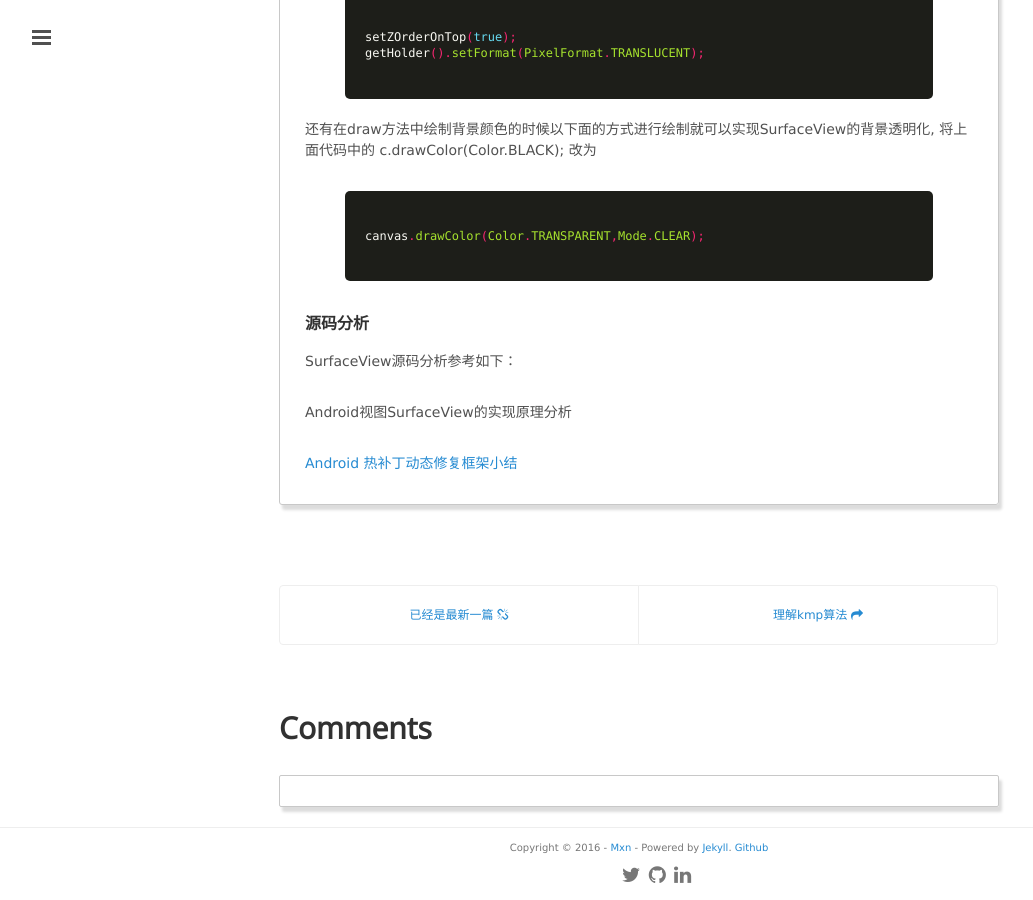
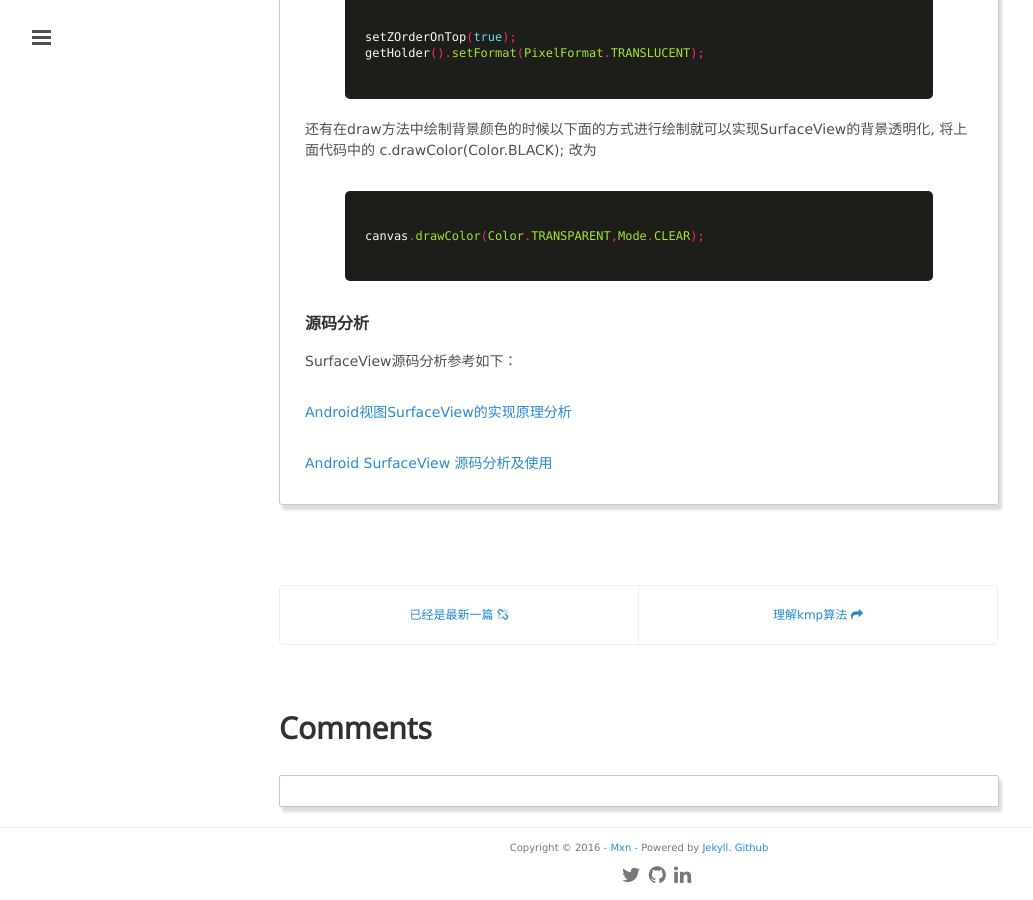
Before and after one commit to mxn21/mxn21.github.io, a Jekyll site: the page built from _posts/2016-3-17-SurfaceView浅析.md, in a window 1280 px wide and 900 px high, scrolled down 6806 px. Shown: the whole window, without its empty margins (1-1034 px from the left). Built offline with Jekyll 4.4.1, drawn with Linux system fonts in a browser that asks for light colours; Markdown is read by kramdown in place of the engine named in the settings; comment, search, counter and statistics services are not loaded.

Commit message:
23423423423

```diff
--- a/_posts/2016-3-17-SurfaceView浅析.md
+++ b/_posts/2016-3-17-SurfaceView浅析.md
@@ -296,6 +296,6 @@
 
 SurfaceView源码分析参考如下：
 
-Android视图SurfaceView的实现原理分析
+[Android视图SurfaceView的实现原理分析](http://blog.csdn.net/luoshengyang/article/details/8661317)
 
-[Android 热补丁动态修复框架小结](http://blog.csdn.net/lmj623565791/article/details/49883661)
+[Android SurfaceView 源码分析及使用](http://tech.youzan.com/surfaceview-sourcecode/)
```
